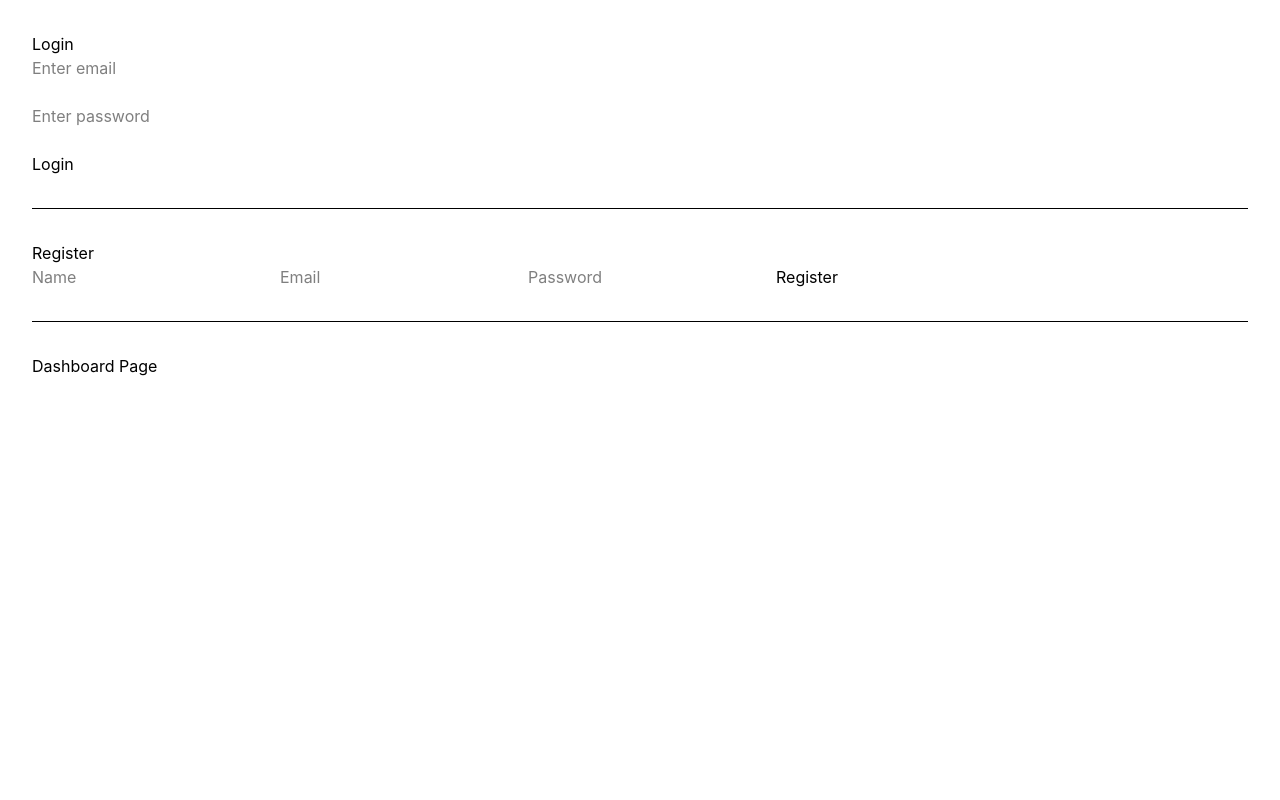
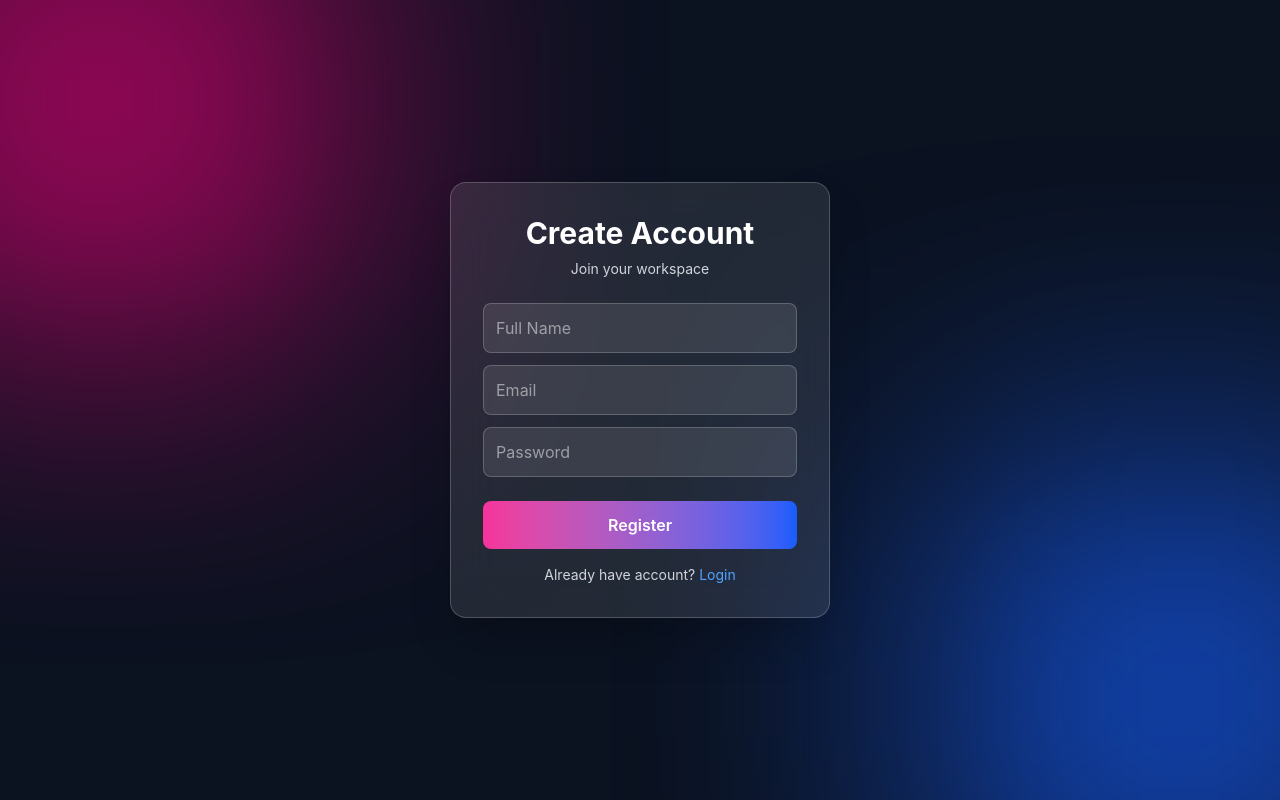
Before and after one commit to Urvi-07/Real-Time-B2B-SaaS-Collaboration-Workspace, a React (Vite) app in the folder client/: page /register in a window 1280 px wide. Built offline with nearby package versions, Linux system fonts and the light colour scheme.

Commit message:
feat: upgrade SaaS UI pages and add routing structure

```diff
--- a/client/src/App.css
+++ b/client/src/App.css
@@ -1,184 +1,28 @@
-.counter {
-  font-size: 16px;
-  padding: 5px 10px;
-  border-radius: 5px;
-  color: var(--accent);
-  background: var(--accent-bg);
-  border: 2px solid transparent;
-  transition: border-color 0.3s;
-  margin-bottom: 24px;
-
-  &:hover {
-    border-color: var(--accent-border);
-  }
-  &:focus-visible {
-    outline: 2px solid var(--accent);
-    outline-offset: 2px;
-  }
+body {
+  margin: 0;
+  font-family: Inter, system-ui, Avenir, Helvetica, Arial;
+  background: #0f172a;
+  overflow-x: hidden;
 }
 
-.hero {
-  position: relative;
-
-  .base,
-  .framework,
-  .vite {
-    inset-inline: 0;
-    margin: 0 auto;
-  }
-
-  .base {
-    width: 170px;
-    position: relative;
-    z-index: 0;
-  }
-
-  .framework,
-  .vite {
-    position: absolute;
-  }
-
-  .framework {
-    z-index: 1;
-    top: 34px;
-    height: 28px;
-    transform: perspective(2000px) rotateZ(300deg) rotateX(44deg) rotateY(39deg)
-      scale(1.4);
-  }
-
-  .vite {
-    z-index: 0;
-    top: 107px;
-    height: 26px;
-    width: auto;
-    transform: perspective(2000px) rotateZ(300deg) rotateX(40deg) rotateY(39deg)
-      scale(0.8);
-  }
+/* animated background blobs */
+.bg-blur {
+  position: fixed;
+  width: 400px;
+  height: 400px;
+  filter: blur(120px);
+  opacity: 0.4;
+  z-index: 0;
 }
 
-#center {
-  display: flex;
-  flex-direction: column;
-  gap: 25px;
-  place-content: center;
-  place-items: center;
-  flex-grow: 1;
-
-  @media (max-width: 1024px) {
-    padding: 32px 20px 24px;
-    gap: 18px;
-  }
+.blob1 {
+  background: #3b82f6;
+  top: -100px;
+  left: -100px;
 }
 
-#next-steps {
-  display: flex;
-  border-top: 1px solid var(--border);
-  text-align: left;
-
-  & > div {
-    flex: 1 1 0;
-    padding: 32px;
-    @media (max-width: 1024px) {
-      padding: 24px 20px;
-    }
-  }
-
-  .icon {
-    margin-bottom: 16px;
-    width: 22px;
-    height: 22px;
-  }
-
-  @media (max-width: 1024px) {
-    flex-direction: column;
-    text-align: center;
-  }
+.blob2 {
+  background: #a855f7;
+  bottom: -120px;
+  right: -120px;
 }
-
-#docs {
-  border-right: 1px solid var(--border);
-
-  @media (max-width: 1024px) {
-    border-right: none;
-    border-bottom: 1px solid var(--border);
-  }
-}
-
-#next-steps ul {
-  list-style: none;
-  padding: 0;
-  display: flex;
-  gap: 8px;
-  margin: 32px 0 0;
-
-  .logo {
-    height: 18px;
-  }
-
-  a {
-    color: var(--text-h);
-    font-size: 16px;
-    border-radius: 6px;
-    background: var(--social-bg);
-    display: flex;
-    padding: 6px 12px;
-    align-items: center;
-    gap: 8px;
-    text-decoration: none;
-    transition: box-shadow 0.3s;
-
-    &:hover {
-      box-shadow: var(--shadow);
-    }
-    .button-icon {
-      height: 18px;
-      width: 18px;
-    }
-  }
-
-  @media (max-width: 1024px) {
-    margin-top: 20px;
-    flex-wrap: wrap;
-    justify-content: center;
-
-    li {
-      flex: 1 1 calc(50% - 8px);
-    }
-
-    a {
-      width: 100%;
-      justify-content: center;
-      box-sizing: border-box;
-    }
-  }
-}
-
-#spacer {
-  height: 88px;
-  border-top: 1px solid var(--border);
-  @media (max-width: 1024px) {
-    height: 48px;
-  }
-}
-
-.ticks {
-  position: relative;
-  width: 100%;
-
-  &::before,
-  &::after {
-    content: '';
-    position: absolute;
-    top: -4.5px;
-    border: 5px solid transparent;
-  }
-
-  &::before {
-    left: 0;
-    border-left-color: var(--border);
-  }
-  &::after {
-    right: 0;
-    border-right-color: var(--border);
-  }
-}
--- a/client/src/App.tsx
+++ b/client/src/App.tsx
@@ -1,17 +1,49 @@
+import { BrowserRouter, Routes, Route, Navigate } from "react-router-dom";
+
 import Login from "./pages/Login";
 import Register from "./pages/Register";
 import Dashboard from "./pages/Dashboard";
 
-function App() {
+/* 🔐 Auth Guard */
+function ProtectedRoute({ children }: { children: JSX.Element }) {
+  const isAuth = Boolean(localStorage.getItem("token"));
+
+  return isAuth ? children : <Navigate to="/login" replace />;
+}
+
+export default function App() {
   return (
-    <div className="p-8 space-y-8">
-      <Login />
-      <hr />
-      <Register />
-      <hr />
-      <Dashboard />
-    </div>
+    <BrowserRouter>
+      <Routes>
+
+        {/* 🔓 Default route */}
+        <Route
+          path="/"
+          element={
+            localStorage.getItem("token")
+              ? <Navigate to="/dashboard" replace />
+              : <Navigate to="/login" replace />
+          }
+        />
+
+        {/* 🔓 Public routes */}
+        <Route path="/login" element={<Login />} />
+        <Route path="/register" element={<Register />} />
+
+        {/* 🔐 Protected route */}
+        <Route
+          path="/dashboard"
+          element={
+            <ProtectedRoute>
+              <Dashboard />
+            </ProtectedRoute>
+          }
+        />
+
+        {/* ❌ Catch all */}
+        <Route path="*" element={<Navigate to="/" replace />} />
+
+      </Routes>
+    </BrowserRouter>
   );
 }
-
-export default App;
--- a/client/src/pages/Dashboard.tsx
+++ b/client/src/pages/Dashboard.tsx
@@ -1,3 +1,57 @@
+import { useNavigate } from "react-router-dom";
+
 export default function Dashboard() {
-    return <h1>Dashboard Page</h1>;
-  }
+  const navigate = useNavigate();
+
+  const logout = () => {
+    localStorage.removeItem("token");
+    navigate("/login");
+  };
+
+  return (
+    <div className="min-h-screen bg-[#0b1220] text-white flex">
+
+      {/* Sidebar */}
+      <div className="w-64 bg-white/5 border-r border-white/10 p-6">
+        <h1 className="text-xl font-bold mb-8">Workspace</h1>
+
+        <ul className="space-y-4 text-gray-300">
+          <li className="hover:text-white cursor-pointer">🏠 Dashboard</li>
+          <li className="hover:text-white cursor-pointer">📁 Projects</li>
+          <li className="hover:text-white cursor-pointer">💬 Chat</li>
+          <li className="hover:text-white cursor-pointer">⚙️ Settings</li>
+        </ul>
+
+        <button
+          onClick={logout}
+          className="mt-10 w-full py-2 rounded-lg bg-red-500/20 hover:bg-red-500/40"
+        >
+          Logout
+        </button>
+      </div>
+
+      {/* Main content */}
+      <div className="flex-1 p-8">
+
+        <h1 className="text-3xl font-bold mb-6">Dashboard</h1>
+
+        <div className="grid grid-cols-3 gap-6">
+
+          <div className="p-5 rounded-xl bg-white/5 border border-white/10">
+            📁 Projects
+          </div>
+
+          <div className="p-5 rounded-xl bg-white/5 border border-white/10">
+            💬 Messages
+          </div>
+
+          <div className="p-5 rounded-xl bg-white/5 border border-white/10">
+            ⚡ Activity
+          </div>
+
+        </div>
+
+      </div>
+    </div>
+  );
+}
--- a/client/src/pages/Login.tsx
+++ b/client/src/pages/Login.tsx
@@ -1,15 +1,66 @@
+import { useState } from "react";
+import { useNavigate } from "react-router-dom";
+
 export default function Login() {
-    return (
-      <div>
-        <h1>Login</h1>
+  const [email, setEmail] = useState("");
+  const [password, setPassword] = useState("");
+  const navigate = useNavigate();
 
-        <input type="email" placeholder="Enter email" />
-        <br /><br />
+  const handleLogin = (e: React.FormEvent) => {
+    e.preventDefault();
 
-        <input type="password" placeholder="Enter password" />
-        <br /><br />
+    // demo auth
+    if (email && password) {
+      localStorage.setItem("token", "demo-token");
+      navigate("/dashboard");
+    }
+  };
 
-        <button>Login</button>
-      </div>
-    );
-  }
+  return (
+    <div className="min-h-screen flex items-center justify-center bg-[#0b1220] relative overflow-hidden">
+
+      {/* background glow */}
+      <div className="absolute w-[400px] h-[400px] bg-blue-600 blur-[140px] top-[-100px] left-[-100px]" />
+      <div className="absolute w-[400px] h-[400px] bg-purple-600 blur-[140px] bottom-[-100px] right-[-100px]" />
+
+      <form
+        onSubmit={handleLogin}
+        className="relative z-10 w-[380px] p-8 rounded-2xl backdrop-blur-xl bg-white/10 border border-white/20 text-white shadow-2xl"
+      >
+        <h2 className="text-3xl font-bold text-center mb-2">Welcome Back</h2>
+        <p className="text-center text-gray-300 mb-6 text-sm">
+          Login to your workspace
+        </p>
+
+        <input
+          className="w-full mb-4 p-3 rounded-lg bg-white/10 border border-white/20 outline-none"
+          placeholder="Email"
+          value={email}
+          onChange={(e) => setEmail(e.target.value)}
+        />
+
+        <input
+          type="password"
+          className="w-full mb-6 p-3 rounded-lg bg-white/10 border border-white/20 outline-none"
+          placeholder="Password"
+          value={password}
+          onChange={(e) => setPassword(e.target.value)}
+        />
+
+        <button className="w-full py-3 rounded-lg bg-gradient-to-r from-blue-500 to-purple-600 font-semibold hover:scale-[1.02] transition">
+          Login
+        </button>
+
+        <p className="text-center mt-4 text-sm text-gray-300">
+          New here?{" "}
+          <span
+            onClick={() => navigate("/register")}
+            className="text-blue-400 cursor-pointer"
+          >
+            Create account
+          </span>
+        </p>
+      </form>
+    </div>
+  );
+}
--- a/client/src/pages/Register.tsx
+++ b/client/src/pages/Register.tsx
@@ -1,11 +1,72 @@
+import { useState } from "react";
+import { useNavigate } from "react-router-dom";
+
 export default function Register() {
-    return (
-      <div>
-        <h1>Register</h1>
-        <input type="text" placeholder="Name" />
-        <input type="email" placeholder="Email" />
-        <input type="password" placeholder="Password" />
-        <button>Register</button>
-      </div>
-    );
-  }
+  const [name, setName] = useState("");
+  const [email, setEmail] = useState("");
+  const [password, setPassword] = useState("");
+  const navigate = useNavigate();
+
+  const handleRegister = (e: React.FormEvent) => {
+    e.preventDefault();
+
+    if (name && email && password) {
+      localStorage.setItem("token", "demo-token");
+      navigate("/dashboard");
+    }
+  };
+
+  return (
+    <div className="min-h-screen flex items-center justify-center bg-[#0b1220] relative overflow-hidden">
+
+      <div className="absolute w-[400px] h-[400px] bg-pink-600 blur-[140px] top-[-100px] left-[-100px]" />
+      <div className="absolute w-[400px] h-[400px] bg-blue-600 blur-[140px] bottom-[-100px] right-[-100px]" />
+
+      <form
+        onSubmit={handleRegister}
+        className="relative z-10 w-[380px] p-8 rounded-2xl backdrop-blur-xl bg-white/10 border border-white/20 text-white shadow-2xl"
+      >
+        <h2 className="text-3xl font-bold text-center mb-2">Create Account</h2>
+        <p className="text-center text-gray-300 mb-6 text-sm">
+          Join your workspace
+        </p>
+
+        <input
+          className="w-full mb-3 p-3 rounded-lg bg-white/10 border border-white/20 outline-none"
+          placeholder="Full Name"
+          value={name}
+          onChange={(e) => setName(e.target.value)}
+        />
+
+        <input
+          className="w-full mb-3 p-3 rounded-lg bg-white/10 border border-white/20 outline-none"
+          placeholder="Email"
+          value={email}
+          onChange={(e) => setEmail(e.target.value)}
+        />
+
+        <input
+          type="password"
+          className="w-full mb-6 p-3 rounded-lg bg-white/10 border border-white/20 outline-none"
+          placeholder="Password"
+          value={password}
+          onChange={(e) => setPassword(e.target.value)}
+        />
+
+        <button className="w-full py-3 rounded-lg bg-gradient-to-r from-pink-500 to-blue-600 font-semibold hover:scale-[1.02] transition">
+          Register
+        </button>
+
+        <p className="text-center mt-4 text-sm text-gray-300">
+          Already have account?{" "}
+          <span
+            onClick={() => navigate("/login")}
+            className="text-blue-400 cursor-pointer"
+          >
+            Login
+          </span>
+        </p>
+      </form>
+    </div>
+  );
+}
--- /dev/null
+++ b/client/src/routes/AppRoutes.tsx
@@ -0,0 +1,17 @@
+import { BrowserRouter, Routes, Route } from "react-router-dom";
+import Login from "../pages/Login";
+import Register from "../pages/Register";
+import Dashboard from "../pages/Dashboard";
+
+export default function AppRoutes() {
+  return (
+    <BrowserRouter>
+      <Routes>
+        <Route path="/" element={<Login />} />
+        <Route path="/login" element={<Login />} />
+        <Route path="/register" element={<Register />} />
+        <Route path="/dashboard" element={<Dashboard />} />
+      </Routes>
+    </BrowserRouter>
+  );
+}
```
